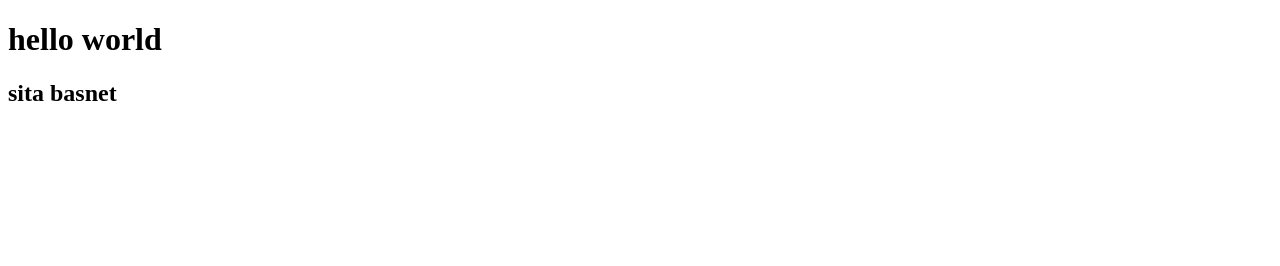
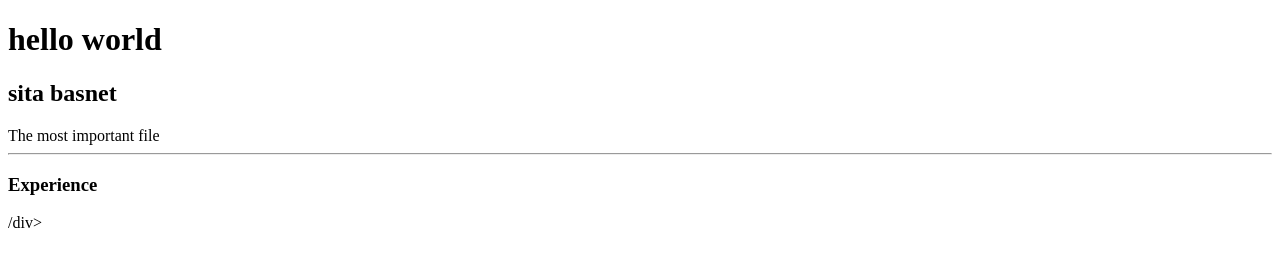
Before and after one commit to Sitabasnet12/html-basic, a plain HTML site: page practice.html in a window 1280 px wide. Drawn offline with Linux system fonts and the light colour scheme.

Commit message:
add div file

```diff
--- a/practice.html
+++ b/practice.html
@@ -10,6 +10,10 @@
       <h1>hello world</h1>
       <h2>sita basnet</h2>
     </div>
+    <span> The most important file </span>
+    <hr/>
+    <div> <h3>Experience</h3>/div>
+
     <table>
       <thead>
         <tbody>
```
